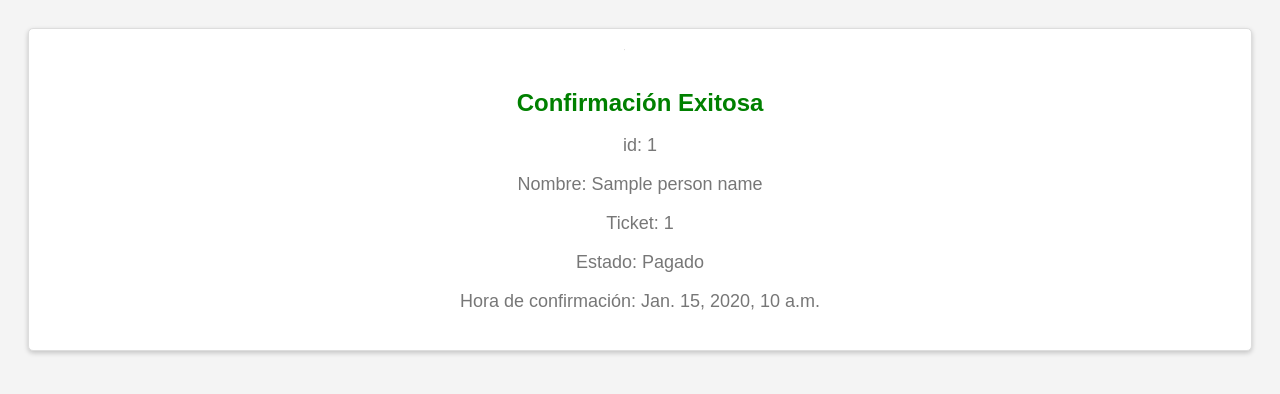
After one commit to osoyinas/halloween-tickets-API, a Django app: template tickets/templates/person_check.html in a window 1280 px wide. The commit adds this page. Shown: the top 394 px of the page. Run offline with Django 4.2, Linux system fonts and the light colour scheme; tables that the repository leaves empty hold one stand-in row (values such as "Sample post"); the template is opened without the code that fills it: values that come from a table or form of the project are taken from there, most other values are stand-ins (such as "Sample title", 1, 10 or a date in 2020).

Commit message:
Add check system

```diff
--- a/tickets/admin.py
+++ b/tickets/admin.py
@@ -32,7 +32,7 @@ class TicketAdmin(admin.ModelAdmin):
 
 @admin.register(Person)
 class PersonAdmin(admin.ModelAdmin):
-    list_display = ('name', 'ticket_number', 'ticket_paid', 'ticket_contact', 'is_titular')  # Añade los atributos de Ticket que quieras mostrar
+    list_display = ('id','name', 'ticket_number', 'ticket_paid', 'ticket_contact', 'is_titular', 'checked')  # Añade los atributos de Ticket que quieras mostrar
 
     def ticket_number(self, obj):
         return obj.ticket.id  # Reemplaza 'number' con el nombre del atributo en el modelo Ticket
--- a/tickets/email.py
+++ b/tickets/email.py
@@ -26,11 +26,14 @@ def notify_ticket_to_admin(ticket):
     email.send()
 
 
-QR_API = 'https://api.qrserver.com/v1/create-qr-code/?size=150x150&data='
+QR_API = 'https://api.qrserver.com/v1/create-qr-code/?size=200x200&data='
 
 def send_ticket_to_titular(ticket):
-    url_check = settings.HOST_URL + '/admin/tickets/ticket/'+ str(ticket.id)
-    context = {'titular':ticket.titular,'qr': f"{QR_API}{quote(url_check, safe='')}", 'id':ticket.id }
+
+    persons = ticket.persons.all()
+    persons_dict = [{'name': person.name, 'url': QR_API + quote(settings.HOST_URL + '/api/tickets/check/' + str(person.id))} for person in persons]
+    print(persons_dict)
+    context = {'titular':ticket.titular,'persons_dict': persons_dict, 'id':ticket.id }
     html_content = render_to_string("email_template.html",context)
     text_content = strip_tags(html_content)
     email = EmailMultiAlternatives(
--- a/tickets/models.py
+++ b/tickets/models.py
@@ -19,6 +19,8 @@ class Ticket(models.Model):
 class Person(models.Model):
     ticket = models.ForeignKey(Ticket, related_name='persons', on_delete=models.CASCADE)
     name = models.CharField(max_length=100)
+    checked = models.BooleanField(default=False)
+    time_checked = models.TimeField(blank=True, null=True)
 
     def __str__(self):
         return str(self.name)
--- /dev/null
+++ b/tickets/permissions.py
@@ -0,0 +1,6 @@
+from rest_framework import permissions
+
+class IsStaffPermission(permissions.BasePermission):
+    def has_permission(self, request, view):
+        # Verifica si el usuario autenticado es un miembro del staff
+        return request.user.is_authenticated and request.user.is_staff
--- a/tickets/serializers.py
+++ b/tickets/serializers.py
@@ -22,3 +22,9 @@ class TicketSerializer(serializers.ModelSerializer):
             Person.objects.create(name=companion_name, ticket=ticket)
         notify_ticket_to_admin(ticket)
         return ticket
+
+
+class PersonSerializer(serializers.ModelSerializer):
+    class Meta:
+        model = Person
+        fields = '__all__'
--- /dev/null
+++ b/tickets/templates/person_check.html
@@ -0,0 +1,69 @@
+<!DOCTYPE html>
+<html lang="en">
+
+<head>
+    <meta charset="UTF-8">
+    <meta name="viewport" content="width=device-width, initial-scale=1.0">
+    <title>Confirmación</title>
+    <style>
+        body {
+            font-family: Arial, sans-serif;
+            background-color: #f4f4f4;
+            text-align: center;
+            padding: 20px;
+        }
+
+        .confirmation-box {
+            background-color: #fff;
+            border: 1px solid #ddd;
+            padding: 20px;
+            border-radius: 5px;
+            box-shadow: 0px 2px 5px rgba(0, 0, 0, 0.2);
+        }
+
+        h1 {
+            color: #333;
+            font-size: 24px;
+        }
+
+        p {
+            color: #777;
+            font-size: 18px;
+        }
+
+        svg {
+            width: 24px;
+            height: 24px;
+            vertical-align: middle;
+            margin-right: 8px;
+        }
+    </style>
+</head>
+
+<body>
+    <div class="confirmation-box">
+        {% if ticket.paid and not checked %}
+            <svg xmlns="http://www.w3.org/2000/svg" width="24" height="24" viewBox="0 0 512 512">
+                <path d="M5.5 12.5L10.167 17L19.5 8" stroke="#000000" stroke-width="1.5"
+                    stroke-linecap="round" stroke-linejoin="round" />
+            </svg>
+            <h1 style="color: green;">Confirmación Exitosa</h1>
+        {% else %}
+        <svg xmlns="http://www.w3.org/2000/svg" width="24" height="24" viewBox="0 0 512 512">
+            <path d="M285.08,230.397L456.218,59.27c6.076-6.077,6.076-15.911,0-21.986L423.511,4.565c-2.913-2.911-6.866-4.55-10.992-4.55
+                c-4.127,0-8.08,1.639-10.993,4.55l-171.138,171.14L59.25,4.565c-2.913-2.911-6.866-4.55-10.993-4.55
+                c-4.126,0-8.08,1.639-10.992,4.55L4.558,37.284c-6.077,6.075-6.077,15.909,0,21.986l171.138,171.128L4.575,401.505
+                c-6.074,6.077-6.074,15.911,0,21.986l32.709,32.719c2.911,2.911,6.865,4.55,10.992,4.55c4.127,0,8.08-1.639,10.994-4.55
+                l171.117-171.12l171.118,171.12c2.913,2.911,6.866,4.55,10.993,4.55c4.128,0,8.081-1.639,10.992-4.55l32.709-32.719
+                c6.074-6.075,6.074-15.909,0-21.986L285.08,230.397z" />
+        </svg>
+        <h1 style="color: red;"> Entrada no confirmada</h1>
+        {% endif %}
+        <p>id: {{id}}</p>
+        <p>Nombre: {{person_name}}</p>
+        <p>Ticket: {{ticket.id}}</p>
+        <p>Estado: {% if ticket.paid %} Pagado {% else %} No pagado {% endif %} </p>
+        <p>Hora de confirmación: {{time}}</p>
+    </div>
+</body>
+</html>
--- a/tickets/urls.py
+++ b/tickets/urls.py
@@ -1,7 +1,8 @@
 from django.urls import path
-from .views import CreateTicketAPIView
+from .views import CreateTicketAPIView, CheckPersonAPIView
 
 
 urlpatterns = [
     path('',  CreateTicketAPIView.as_view()),
+    path('check/<int:pk>/',CheckPersonAPIView.as_view())
 ]
```
Also changed, not shown: tickets/templates/email_template.html (+7 -5 lines), tickets/views.py (+32 -3 lines), tickets/migrations/0007_person_checked.py (added), tickets/migrations/0008_person_time_checked.py (added), tickets/migrations/0009_alter_person_time_checked.py (added).
